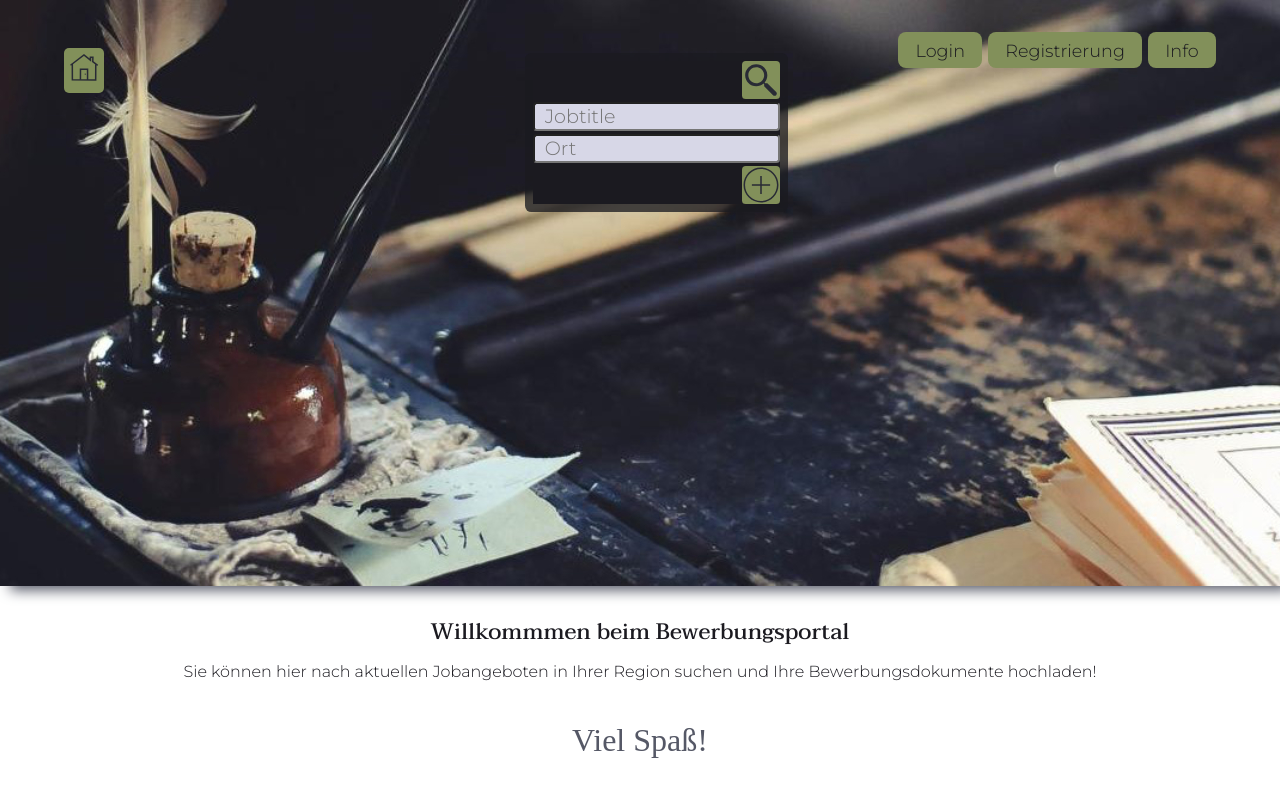
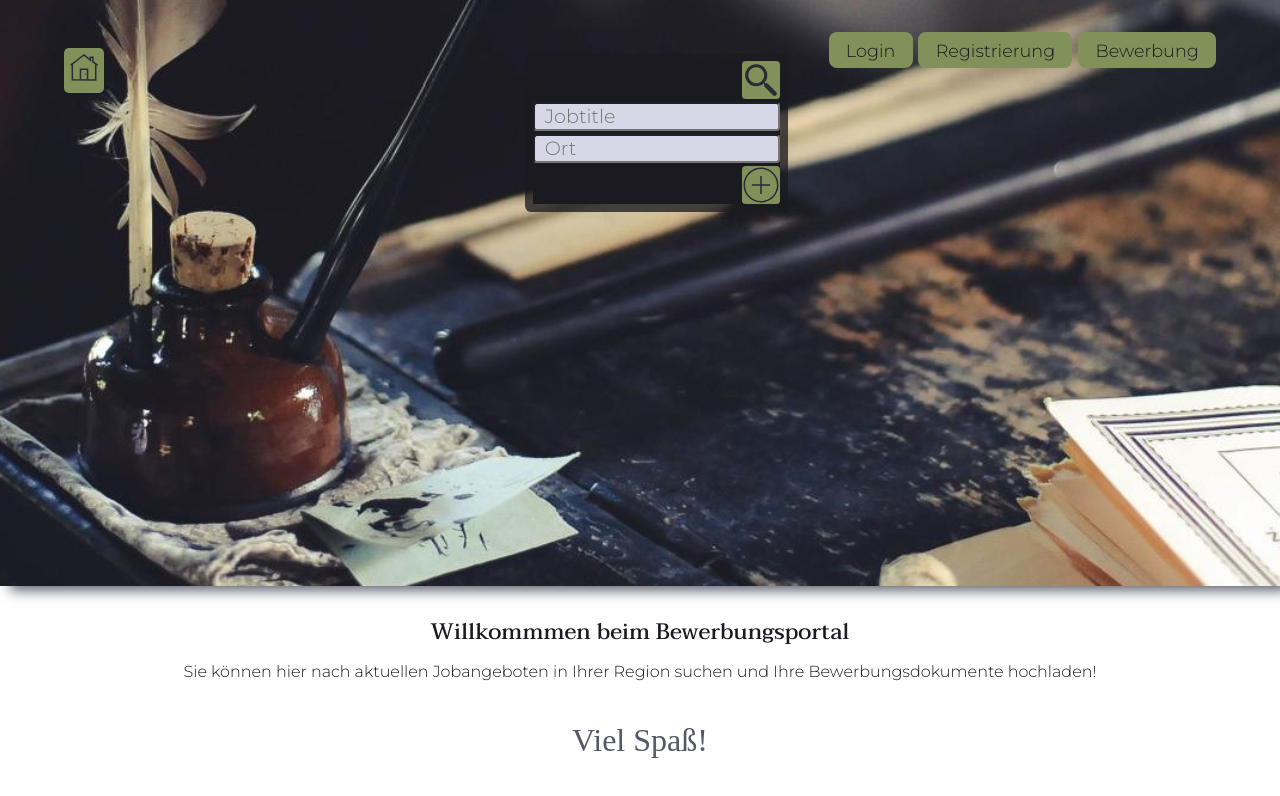
Before and after one commit to sevilcankiz/bewerbungsportal_frontend, a React (Create React App) app: page / in a window 1280 px wide. Shown: the top 796 px of the page. Built offline with nearby package versions, Linux system fonts and the light colour scheme; a web font is replaced by a local one.

Commit message:
infe zu bewerbung geändert

```diff
--- a/src/Components/Navigation.js
+++ b/src/Components/Navigation.js
@@ -19,13 +19,13 @@ export default function Navigation({ isAuthenticated, logOut, user }) {
                      <>
                      <li className='nutzer'><NavLink to="/user">Nutzerdaten</NavLink></li>
                     <li onClick={logOut}>Logout</li>
-                    <li className='info'><NavLink to="/user/main">Info</NavLink></li>
+                    <li className='info'><NavLink to="/user/main">Bewerbung</NavLink></li>
                      </>
                 ) : (
                     <>
                     <li className='nutzer'><NavLink to="/login">Login</NavLink></li>
                     <li><NavLink to="/register">Registrierung</NavLink></li>
-                    <li className='info'><NavLink to="/">Info</NavLink></li>
+                    <li className='info'><NavLink to="/">Bewerbung</NavLink></li>
                     </>
                 )}
                 </ul>
```
